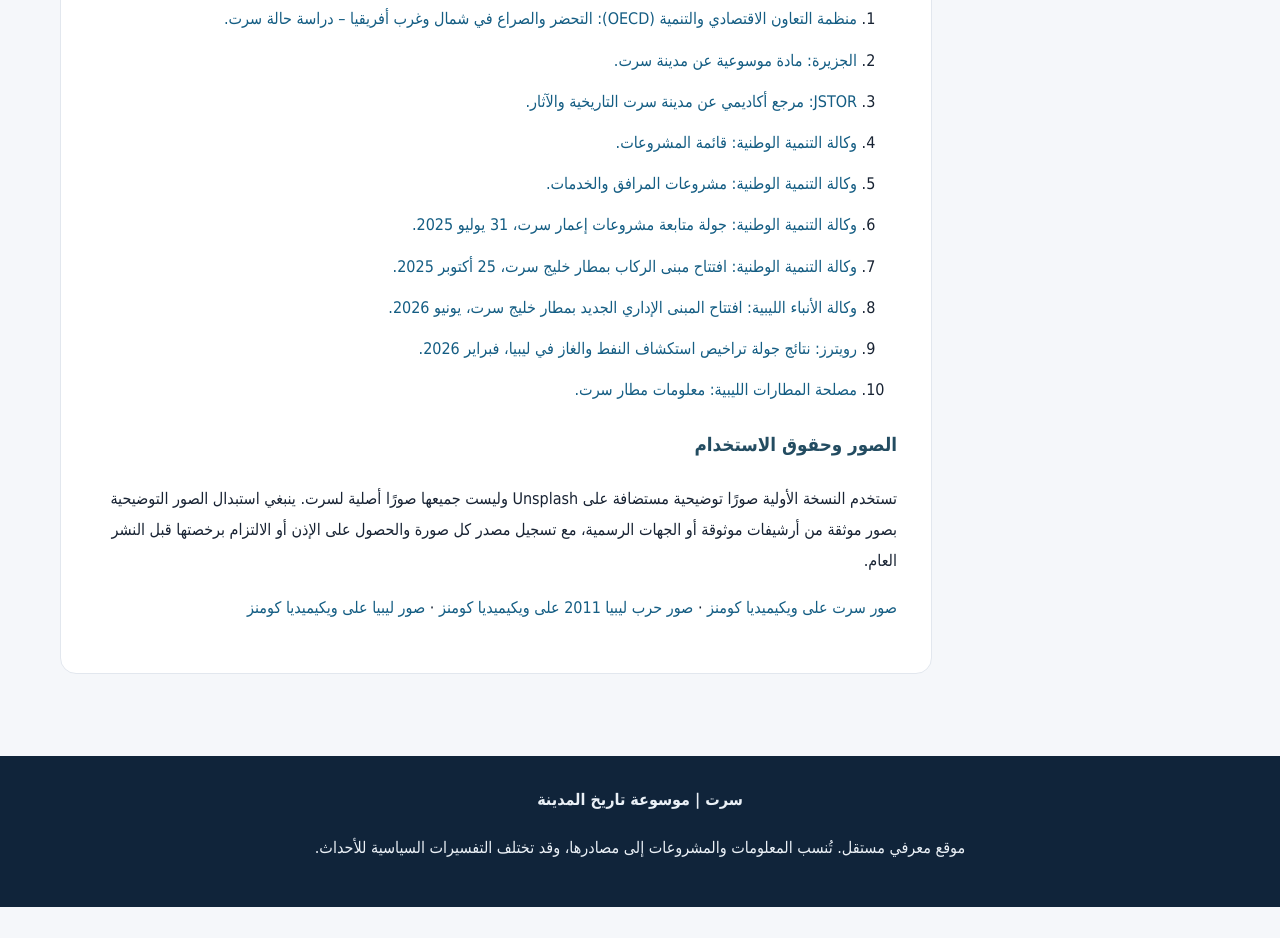
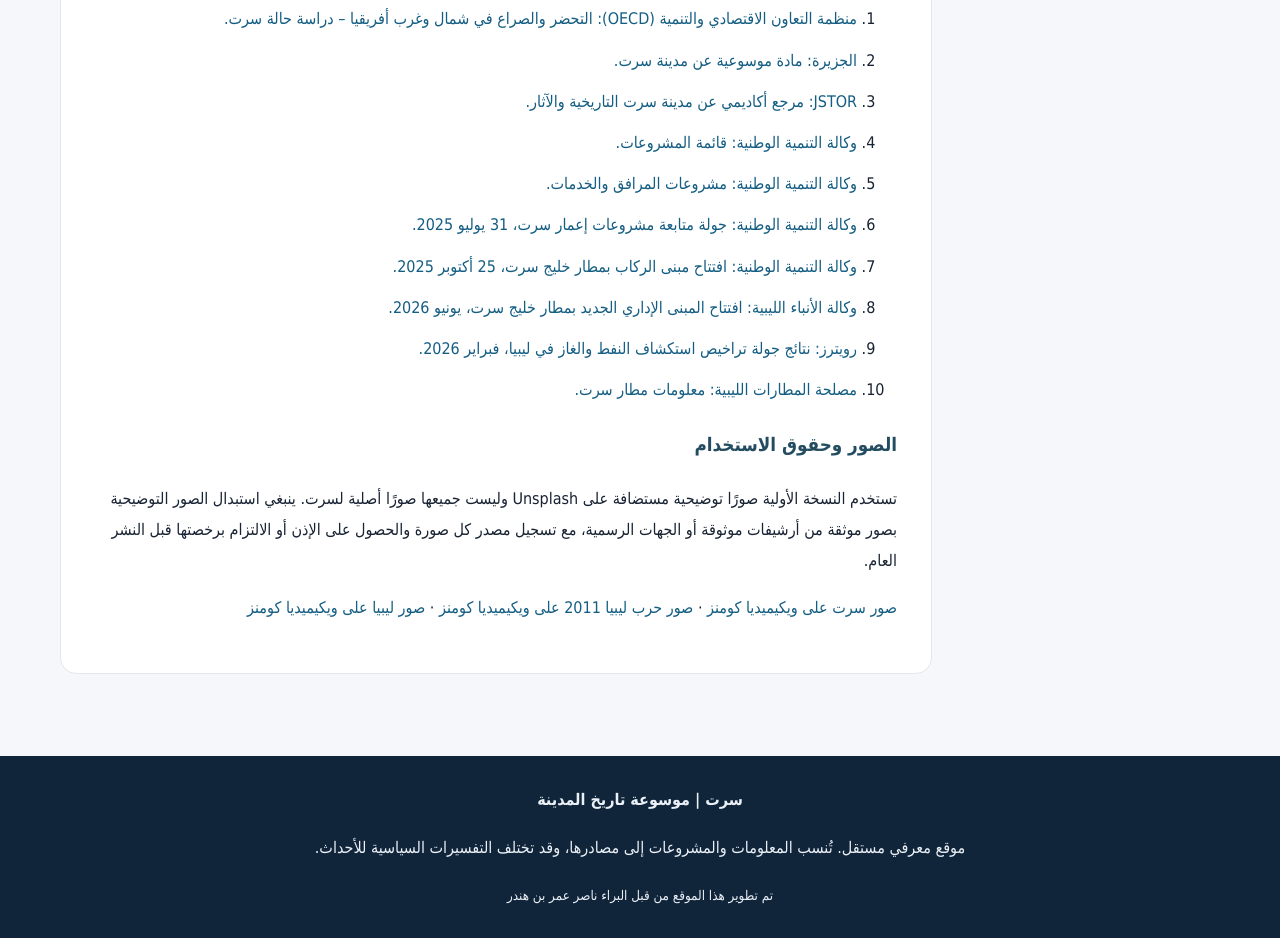
Before and after one commit to albranasr48-ui/sirte, a plain HTML site: page index.html in a window 1280 px wide. Shown: the part 8584-9522 px from the top of the page. Before the commit the page ends 9491 px from the top, so only its background shows below. Drawn offline with Linux system fonts and the light colour scheme.

Commit message:
Update index.html

```diff
--- a/index.html
+++ b/index.html
@@ -167,6 +167,6 @@ a{color:#145d83;text-decoration:none}a:hover{text-decoration:underline}.topbar{b
   </div>
  </div>
 </main>
-<footer class="footer"><b>سرت | موسوعة تاريخ المدينة</b><p>موقع معرفي مستقل. تُنسب المعلومات والمشروعات إلى مصادرها، وقد تختلف التفسيرات السياسية للأحداث.</p><small></small></footer>
+<footer class="footer"><b>سرت | موسوعة تاريخ المدينة</b><p>موقع معرفي مستقل. تُنسب المعلومات والمشروعات إلى مصادرها، وقد تختلف التفسيرات السياسية للأحداث.</p><small>تم تطوير هذا الموقع من قبل البراء ناصر عمر بن هندر</small></footer>
 </body>
 </html>
```
